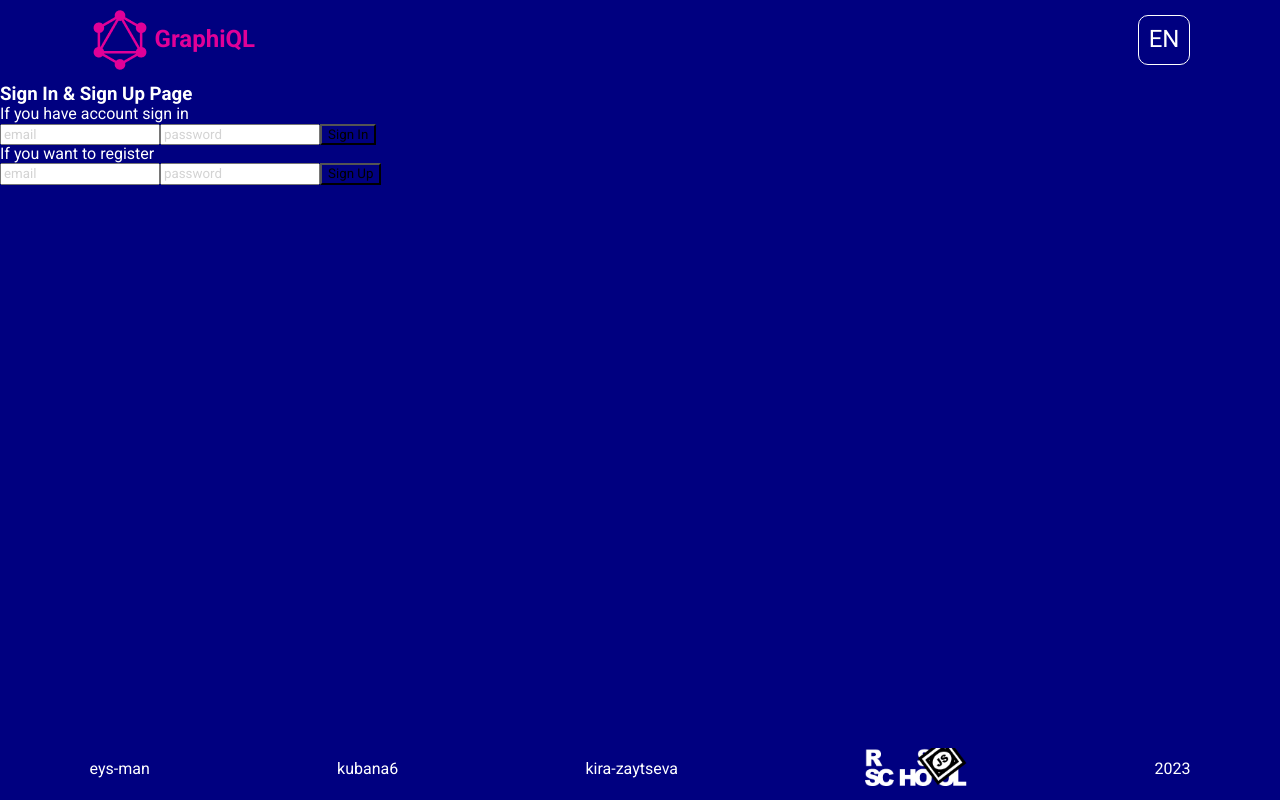
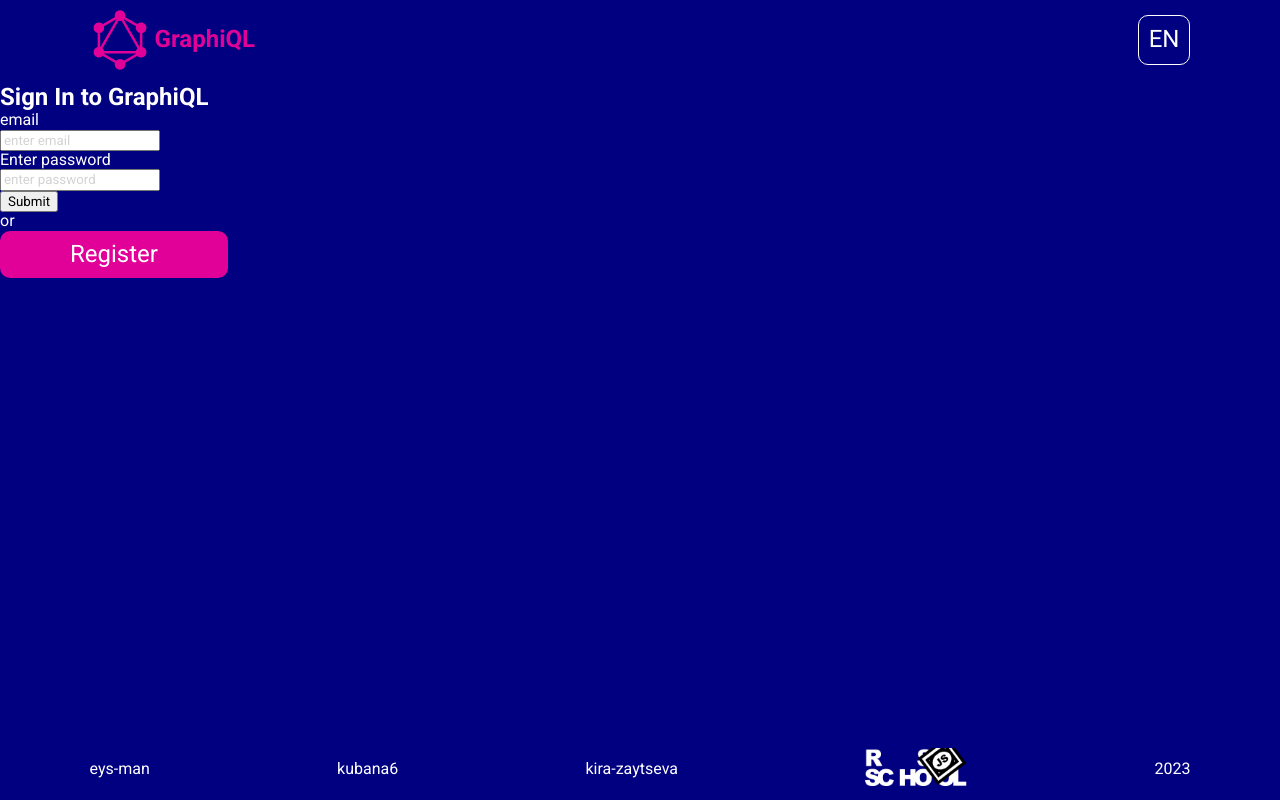
Before and after one commit to kira-zaytseva/graphiql-app, a Next.js app: page /login in a window 1280 px wide. Built offline with nearby package versions, Linux system fonts and the light colour scheme; no server answers.

Commit message:
feat: add login page with localization but no styles

```diff
--- a/src/components/Form/index.tsx
+++ b/src/components/Form/index.tsx
@@ -1,31 +1,75 @@
-import { FC, useState } from 'react';
+import { FC } from 'react';
+import { SubmitHandler, useForm } from 'react-hook-form';
+import { useTranslation } from '../../hooks/useTranslation';
 
-interface FormProps {
+export type FormData = {
+  email: string;
+  password: string;
+};
+
+type FormProps = {
+  onSendRequest: (data: FormData) => void;
   title: string;
-  handleClick: (email: string, password: string) => void;
-}
+};
 
-const Form: FC<FormProps> = ({ title, handleClick }) => {
-  const [email, setEmail] = useState('');
-  const [password, setPassword] = useState('');
+const Form: FC<FormProps> = ({ onSendRequest, title }: FormProps) => {
+  const {
+    register,
+    handleSubmit,
+    formState: { errors },
+    reset,
+  } = useForm<FormData>({
+    mode: 'onSubmit',
+  });
+
+  const translation = useTranslation();
+
+  const onSubmit: SubmitHandler<FormData> = (data): void => {
+    console.log(`FORM: Запрос на сервер отправлен!`);
+
+    onSendRequest(data);
+    reset();
+  };
 
   return (
+    <div className="form-wrapper">
+      <h2>{title}</h2>
+      <form className="form" onSubmit={handleSubmit(onSubmit)}>
         <div>
+          <label htmlFor="email">{translation.email}</label>
+          <br></br>
           <input
+            {...register('email', {
+              required: true,
+            })}
             type="email"
-        value={email}
-        onChange={(e) => setEmail(e.target.value)}
-        placeholder="email"
+            placeholder="enter email"
           />
+        </div>
+        <div>{errors?.email && <p>Enter correct e-maill</p>}</div>
+        <div>
+          <label htmlFor="password">{translation.password}</label>
+          <br></br>
           <input
+            {...register('password', {
+              required: true,
+              pattern: /[A-Za-z0-9]{6,}/i,
+            })}
             type="password"
-        value={password}
-        onChange={(e) => setPassword(e.target.value)}
-        placeholder="password"
+            placeholder="enter password"
           />
-      <button onClick={() => handleClick(email, password)}>{title}</button>
+        </div>
+        <div>
+          {errors?.password && (
+            <p>
+              The password must contains minimum six letters. Special characters are not allowed
+            </p>
+          )}
+        </div>
+        <input type="submit" />
+      </form>
     </div>
   );
 };
 
-export { Form };
+export default Form;
--- a/src/components/SignIn/index.tsx
+++ b/src/components/SignIn/index.tsx
@@ -1,13 +1,20 @@
 import { signInWithEmailAndPassword } from 'firebase/auth';
-import { Form } from '../Form';
+import Form from '../Form';
 import { auth } from '../../Firebase/firebase';
 import { useState } from 'react';
+import { useTranslation } from '../../hooks/useTranslation';
+
+type FormData = {
+  email: string;
+  password: string;
+};
 
 const SignIn = (): JSX.Element => {
   const [error, setError] = useState<Error>(new Error(''));
+  const translation = useTranslation();
 
-  const handleSignIn = (email: string, password: string) => {
-    signInWithEmailAndPassword(auth, email, password)
+  const handleSignIn = (data: FormData) => {
+    signInWithEmailAndPassword(auth, data.email, data.password)
       .then(async ({ user }) => {
         console.log(`User.email = ${user.email}, redirect to Main Page`);
       })
@@ -19,7 +26,7 @@
 
   return (
     <>
-      <Form title="Sign In" handleClick={handleSignIn} />
+      <Form title={translation.signIn} onSendRequest={handleSignIn} />
       {error && <span style={{ color: 'red' }}>{error.message}</span>}
     </>
   );
--- a/src/components/SignUp/index.tsx
+++ b/src/components/SignUp/index.tsx
@@ -1,19 +1,22 @@
 import { createUserWithEmailAndPassword } from 'firebase/auth';
-import { Form } from '../Form';
-// import { useRouter } from 'next/router';
+import Form from '../Form';
 import { auth } from '../../Firebase/firebase';
 import { useState } from 'react';
+import { useTranslation } from '../../hooks/useTranslation';
+
+type FormData = {
+  email: string;
+  password: string;
+};
 
 const SignUp = (): JSX.Element => {
-  // const route = useRouter();
   const [error, setError] = useState<Error>(new Error(''));
+  const translation = useTranslation();
 
-  const handleSignUp = (email: string, password: string) => {
-    createUserWithEmailAndPassword(auth, email, password)
+  const handleSignUp = (data: FormData) => {
+    createUserWithEmailAndPassword(auth, data.email, data.password)
       .then(async ({ user }) => {
         console.log(`User.email = ${user.email}, redirect to Main Page`);
-
-        // route.push('/main');
       })
       .catch((error: Error) => {
         setError(error);
@@ -23,7 +26,7 @@
 
   return (
     <>
-      <Form title="Sign Up" handleClick={handleSignUp} />
+      <Form title={translation.signUp} onSendRequest={handleSignUp} />
       {error && <span style={{ color: 'red' }}>{error.message}</span>}
     </>
   );
--- a/src/locales/en.ts
+++ b/src/locales/en.ts
@@ -7,4 +7,8 @@
   oops: 'Oops, something’s gone wrong!',
   thePageCannotBeFound: 'The page you are looking for cannot be found.',
   goHome: 'Go Home',
+  signUp: 'Register',
+  signIn: 'Sign In to GraphiQL',
+  password: 'Enter password',
+  email: 'email',
 };
--- a/src/locales/ru.ts
+++ b/src/locales/ru.ts
@@ -7,4 +7,8 @@
   oops: 'Ой, что-то пошло не так!',
   thePageCannotBeFound: 'Страница, которую вы ищете, не найдена.',
   goHome: 'Вернуться на главную',
+  signUp: 'Зарегистрироваться',
+  signIn: 'Войти в GraphiQL',
+  password: 'Введи пароль',
+  email: 'Почта',
 };
--- a/src/pages/login.tsx
+++ b/src/pages/login.tsx
@@ -1,19 +1,27 @@
 import SignIn from '../components/SignIn';
 import SignUp from '../components/SignUp';
+import styles from '../assets/styles/welcome.module.scss';
 import Layout from '../components/Layout/layout';
+import { useState } from 'react';
+import Button from '../components/Button';
+import { useTranslation } from '../hooks/useTranslation';
 
 const Login = (): JSX.Element => {
+  const [action, setAction] = useState('signIn');
+  const translation = useTranslation();
+
+  const toggleAction = () => {
+    if (action === 'signIn') setAction('signUp');
+    else setAction('signIn');
+  };
+
   return (
     <Layout>
-      <h3>Sign In & Sign Up Page</h3>
-      <div>
-        <span>If you have account sign in </span>
-        <SignIn />
-      </div>
-      <div>
-        <span>If you want to register </span>
-        <SignUp />
-      </div>
+      <div className="form-wrapper">{action === 'signIn' ? <SignIn /> : <SignUp />}</div>
+      <p>or</p>
+      <Button onClick={toggleAction} className={styles.welcome__button}>
+        {action === 'signIn' ? translation.signUp : translation.signIn}
+      </Button>
     </Layout>
   );
 };
```
Also changed, not shown: src/hooks/useStorage.ts (deleted, +0 -38 lines). Lines whose indentation alone changed are shown as unchanged.
